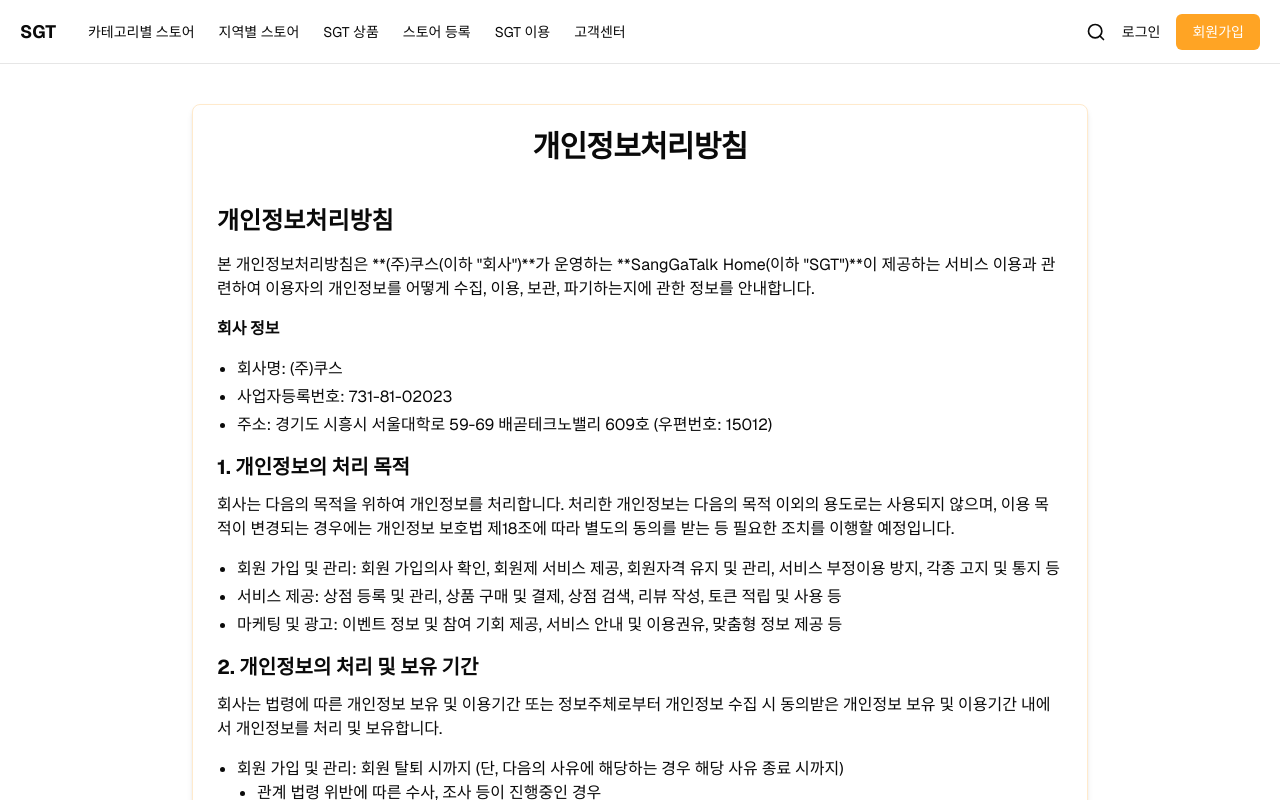
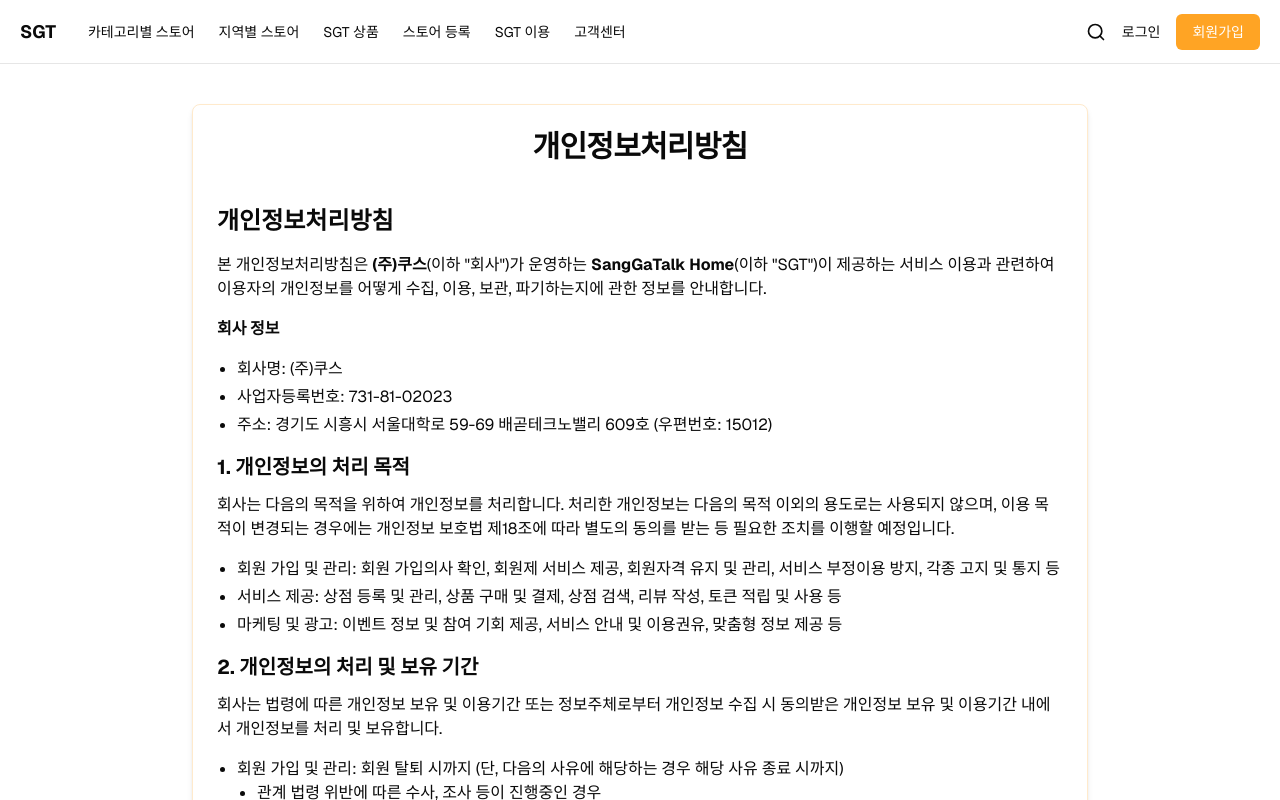
Before and after one commit to minseochh02/SangGaTalkHome, a Next.js app: page /privacy in a window 1280 px wide. Shown: the top 800 px of the page. Built offline with nearby package versions, Linux system fonts and the light colour scheme; no server answers.

Commit message:
added privacy

```diff
--- a/app/privacy/PrivacyPolicyContent.tsx
+++ b/app/privacy/PrivacyPolicyContent.tsx
@@ -8,7 +8,7 @@ export default function PrivacyPolicyContent() {
   const privacyPolicyContent = `
 # 개인정보처리방침
 
-본 개인정보처리방침은 **(주)쿠스(이하 "회사")**가 운영하는 **SangGaTalk Home(이하 "SGT")**이 제공하는 서비스 이용과 관련하여 이용자의 개인정보를 어떻게 수집, 이용, 보관, 파기하는지에 관한 정보를 안내합니다.
+본 개인정보처리방침은 **(주)쿠스**(이하 "회사")가 운영하는 **SangGaTalk Home**(이하 "SGT")이 제공하는 서비스 이용과 관련하여 이용자의 개인정보를 어떻게 수집, 이용, 보관, 파기하는지에 관한 정보를 안내합니다.
 
 **회사 정보**
 - 회사명: (주)쿠스
```
